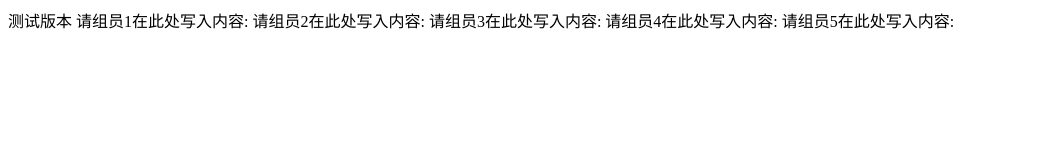
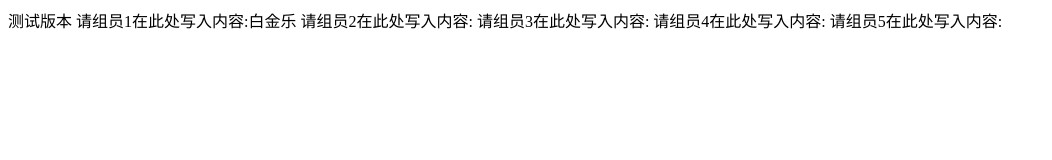
Before and after one commit to ceshibanben1zuzhi/ceshibanben111, a plain HTML site: page index.html in a window 1280 px wide. Shown: the whole page, without its empty margins (0-1052 px from the left). Drawn offline with Linux system fonts and the light colour scheme.

Commit message:
白金乐

```diff
--- a/index.html
+++ b/index.html
@@ -8,7 +8,7 @@
 <body>
 	<div class="box">
 		测试版本
-		请组员1在此处写入内容:
+		请组员1在此处写入内容:白金乐
 		请组员2在此处写入内容:
 		请组员3在此处写入内容:
 		请组员4在此处写入内容:
```
